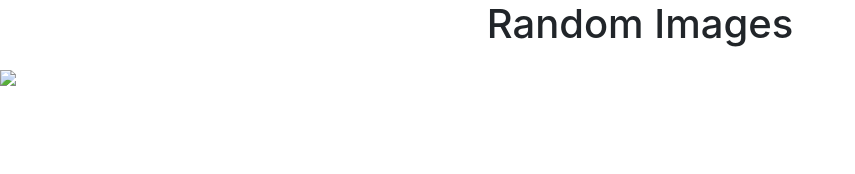
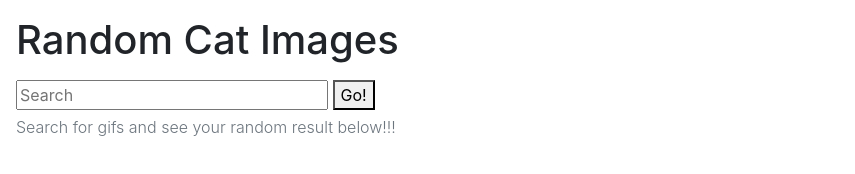
Before and after one commit to Elbie-em/JSON-APIS, a plain HTML site: page index-api.html in a window 1280 px wide. Shown: the whole page, without its empty margins (0-855 px from the left). Drawn offline with nearby package versions, Linux system fonts and the light colour scheme.

Commit message:
Add button, Add search bar

```diff
--- a/index-api.html
+++ b/index-api.html
@@ -13,10 +13,13 @@
     <title>api.app</title>
 </head>
 <body>
-    <div>
-        <h1 class="text-center mb-3">Random Images</h1>
-        <img src="#" />
+    <div id='container'class='m-3'>
+        <h1 class="mb-3">Random Cat Images</h1>
+        <input class="mb-2 w-25" type="text" name="search-val" id="search-val" placeholder="Search ">
+        <button id='search-btn' type="button" class="mb-2">Go!</button><br>
+        <h6 class="text-secondary font-weight-light">Search for gifs and see your random result below!!!</h6>
+
     </div>
-    <script src="src/index-api.json"></script>
+    <script src="src/index-api.js"></script>
 </body>
 </html>
```
